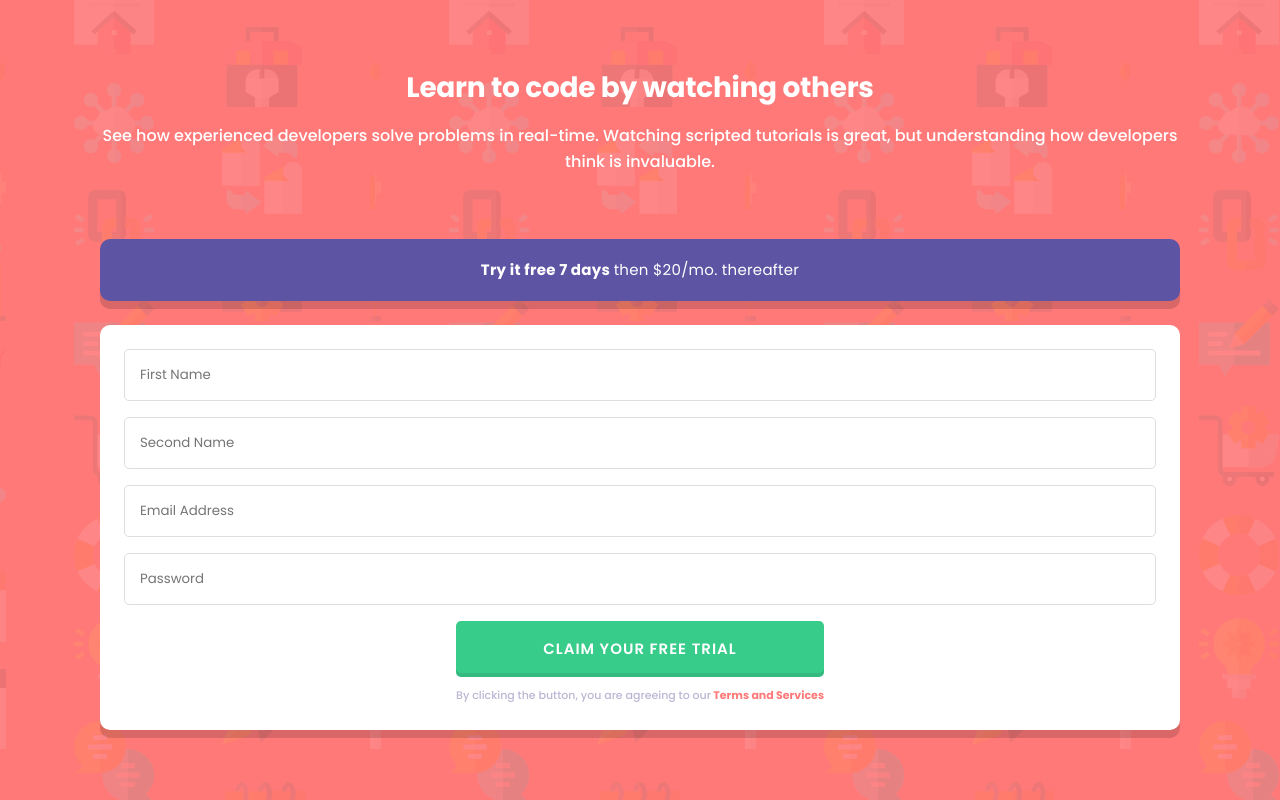
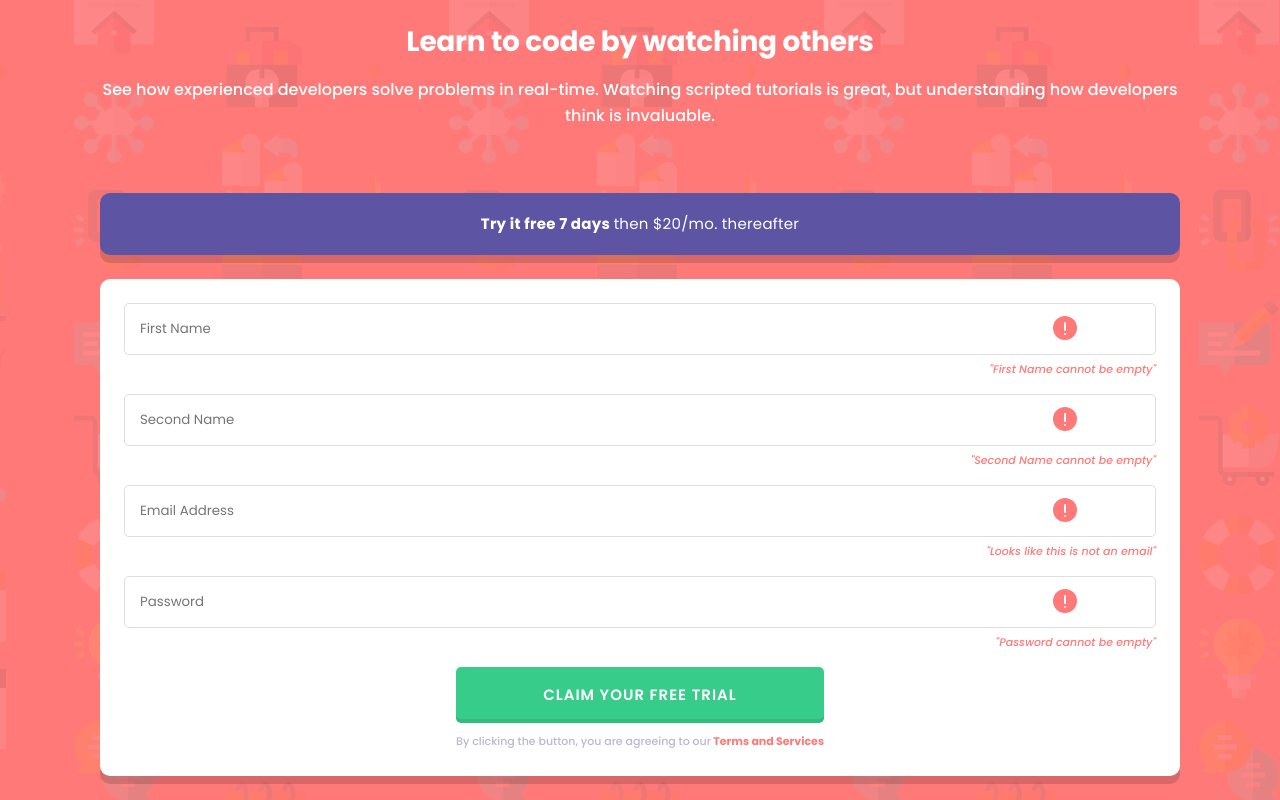
Before and after one commit to mariambuzaladze/Intro-component-with-sign-up-form, a React (Vite) app: page / in a window 1280 px wide. Both pictures are taken after a click on the button "CLAIM YOUR FREE TRIAL". Built offline with nearby package versions, Linux system fonts and the light colour scheme.

Commit message:
fix functionality

```diff
--- a/src/components/Input/Input.jsx
+++ b/src/components/Input/Input.jsx
@@ -1,16 +1,7 @@
 import "./input.css";
 
-export default function Input({ placeholder, id, onChange, text, className }) {
+export default function Input({ placeholder, id, onChange }) {
   return (
-    <div className="input">
-      <input
-        id={id}
-        type="text"
-        placeholder={placeholder}
-        onChange={onChange}
-      />
-
-      <p className={className}>{text}</p>
-    </div>
+    <input id={id} type="text" placeholder={placeholder} onChange={onChange} />
   );
 }
--- a/src/components/Input/input.css
+++ b/src/components/Input/input.css
@@ -5,23 +5,3 @@ input {
   border: solid 1px #dedede;
   background-color: #fff;
 }
-
-.input {
-  width: 100%;
-  display: flex;
-  align-items: flex-end;
-  flex-direction: column;
-  gap: 6px;
-}
-
-.error-text {
-  display: none;
-}
-
-.error-active {
-  display: block;
-  font-size: 11px;
-  font-weight: 500;
-  font-style: italic;
-  color: #ff7979;
-}
--- a/src/components/SignUp/SignUp.jsx
+++ b/src/components/SignUp/SignUp.jsx
@@ -1,74 +1,105 @@
 import "./signUp.css";
 import Input from "../Input/Input";
-import Error from "/images/icon-error.svg";
 import { useState } from "react";
+import ErrorIcon from "/images/icon-error.svg";
 
 export default function SignUp() {
-  const [firstName, setFirstName] = useState({
-    value: "",
-    className: "error-text",
-  });
-  const [secondName, setSecondName] = useState({
-    value: "",
-    className: "error-text",
-  });
-  const [email, setEmail] = useState({ value: "", className: "error-text" });
-  const [password, setPassword] = useState({
-    value: "",
-    className: "error-text",
-  });
+  const [firstName, setFirstName] = useState("");
+  const [firstNameError, setFirstNameError] = useState(false);
+  const [secondName, setSecondName] = useState("");
+  const [secondNameError, setSecondNameError] = useState(false);
+  const [email, setEmail] = useState("");
+  const [emailError, setEmailNameError] = useState(false);
+  const [password, setPassword] = useState("");
+  const [passwordError, setPasswordError] = useState(false);
 
-  const displayError = (event, setState) => {
-    let value = event.target.value.trim();
-    if (value.length === 0) {
-      setState({ value: Error, className: "error-active" });
+  const handleSubmit = (event) => {
+    if (firstName.length === 0) {
+      setFirstNameError(true);
     } else {
-      setState({ value: "", className: "error-text" });
+      setFirstNameError(false);
     }
-  };
 
-  const displayErrorEmail = (event, setState) => {
-    let value = event.target.value.trim();
-    if (value.length === 0 || !value.split("").includes("@")) {
-      setState({ value: Error, className: "error-active" });
+    if (secondName.length === 0) {
+      setSecondNameError(true);
     } else {
-      setState({ value: "", className: "error-text" });
+      setSecondNameError(false);
+    }
+
+    if (password.length === 0) {
+      setPasswordError(true);
+    } else {
+      setPasswordError(false);
+    }
+
+    if (!email.includes("@") || email.length === 0) {
+      setEmailNameError(true);
+    } else {
+      setEmailNameError(false);
     }
   };
 
   return (
     <div className="sign-up">
+      <div className="input">
         <Input
           id="1"
           placeholder="First Name"
-        text="First Name cannot be empty"
-        onChange={(event) => displayError(event, setFirstName)}
-        className={firstName.className}
+          onChange={(event) => setFirstName(event.target.value.trim())}
         />
+
+        {firstNameError ? (
+          <>
+            <img src={ErrorIcon} alt="Error" className="error-icon" />
+            <p className="error-active">"First Name cannot be empty"</p>
+          </>
+        ) : null}
+      </div>
+
+      <div className="input">
         <Input
           id="2"
           placeholder="Second Name"
-        text="Second Name cannot be empty"
-        onChange={(event) => displayError(event, setSecondName)}
-        className={secondName.className}
+          onChange={(event) => setSecondName(event.target.value.trim())}
         />
+        {secondNameError ? (
+          <>
+            <img src={ErrorIcon} alt="Error" className="error-icon" />
+            <p className="error-active">"Second Name cannot be empty"</p>
+          </>
+        ) : null}
+      </div>
+
+      <div className="input">
         <Input
           id="3"
           placeholder="Email Address"
-        text="Looks like this is not an email"
-        onChange={(event) => displayErrorEmail(event, setEmail)}
-        className={email.className}
+          onChange={(event) => setEmail(event.target.value.trim())}
         />
+        {emailError ? (
+          <>
+            <img src={ErrorIcon} alt="Error" className="error-icon" />
+            <p className="error-active">"Looks like this is not an email"</p>
+          </>
+        ) : null}
+      </div>
+
+      <div className="input">
         <Input
           id="4"
           placeholder="Password"
-        text="Password cannot be empty"
-        onChange={(event) => displayError(event, setPassword)}
-        className={password.className}
+          onChange={(event) => setPassword(event.target.value.trim())}
         />
+        {passwordError ? (
+          <>
+            <img src={ErrorIcon} alt="Error" className="error-icon" />
+            <p className="error-active">"Password cannot be empty"</p>
+          </>
+        ) : null}
+      </div>
 
       <div className="button">
-        <button>CLAIM YOUR FREE TRIAL</button>
+        <button onClick={handleSubmit}>CLAIM YOUR FREE TRIAL</button>
         <p className="button-text">
           By clicking the button, you are agreeing to our
           <span className="terms"> Terms and Services</span>
--- a/src/components/SignUp/signUp.css
+++ b/src/components/SignUp/signUp.css
@@ -48,6 +48,29 @@ button:hover {
   font-weight: bold;
 }
 
+.input {
+  width: 100%;
+  display: flex;
+  align-items: flex-end;
+  flex-direction: column;
+  gap: 6px;
+  position: relative;
+}
+
+.error-active {
+  display: block;
+  font-size: 11px;
+  font-weight: 500;
+  font-style: italic;
+  color: #ff7979;
+}
+
+.error-icon {
+  position: absolute;
+  left: 90%;
+  top: 18%;
+}
+
 @media screen and (min-width: 1440px) {
   .sign-up {
     padding: 40px;
```
Lines whose indentation alone changed are shown as unchanged.
